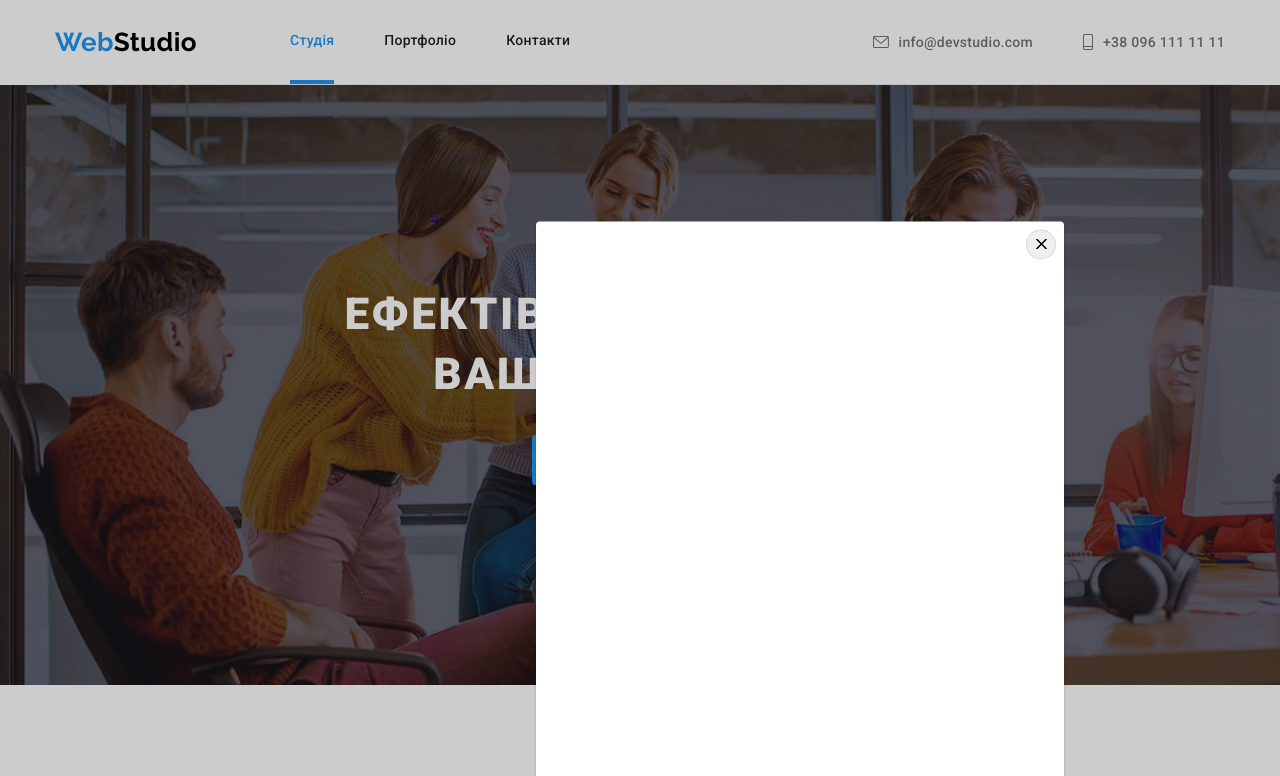
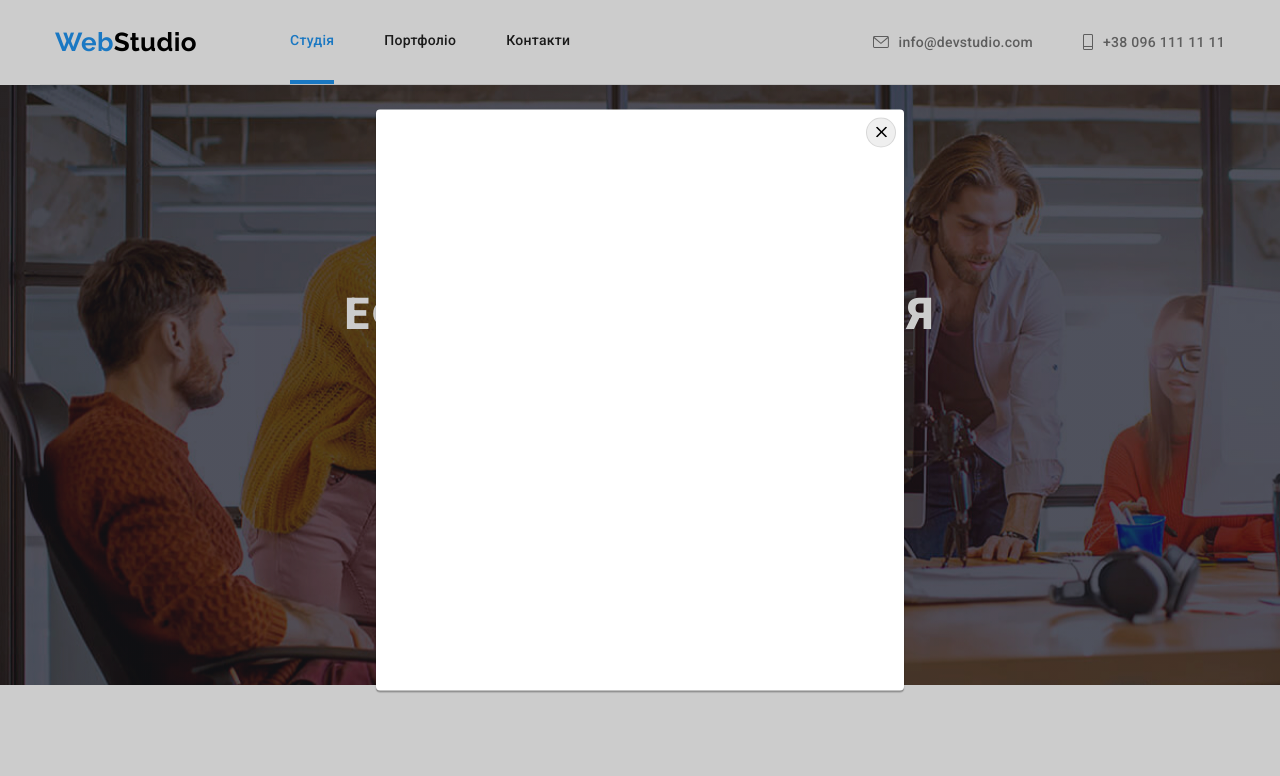
Before and after one commit to 11Anatoliy11/goit-markup-hw-05-, a plain HTML site: page index.html in a window 1280 px wide. Both pictures are taken after a click on the button "Замовити послугу". Shown: the top 776 px of the page. Drawn offline with nearby package versions, Linux system fonts and the light colour scheme.

Commit message:
На перевірку

```diff
--- a/css/styles.css
+++ b/css/styles.css
@@ -22,6 +22,7 @@ body {
   color: var(--primari-text-color);
   background-color: var(--white);
   max-width: 1600px;
+  margin: 0 auto;
 }
 
 h2,
@@ -511,8 +512,8 @@ ul {
   position: fixed;
   top: 0;
   left: 0;
-  width: 1600px;
-  height: 1024px;
+  width: 100%;
+  height: 100%;
   background-color: rgba(0, 0, 0, 0.2);
   transition: opacity 250ms cubic-bezier(0.4, 0, 0.2, 1)
 }
```
